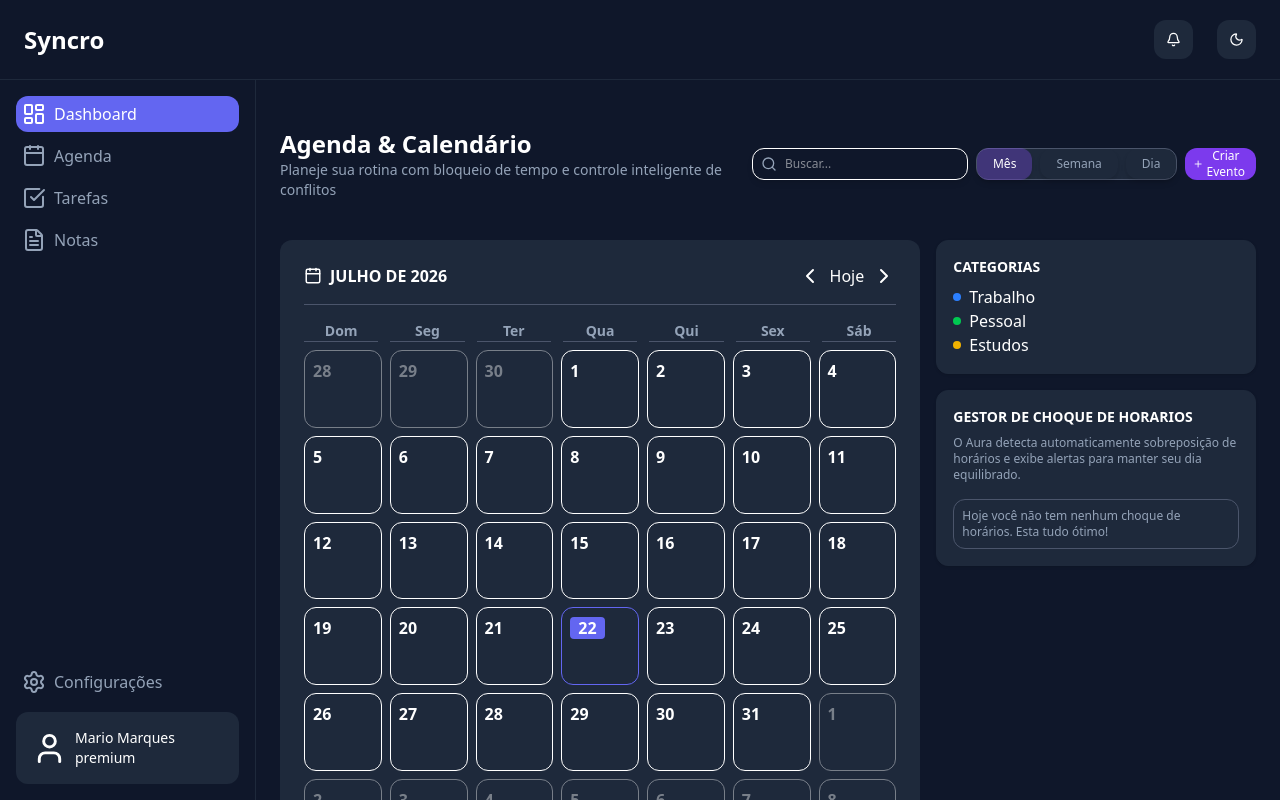
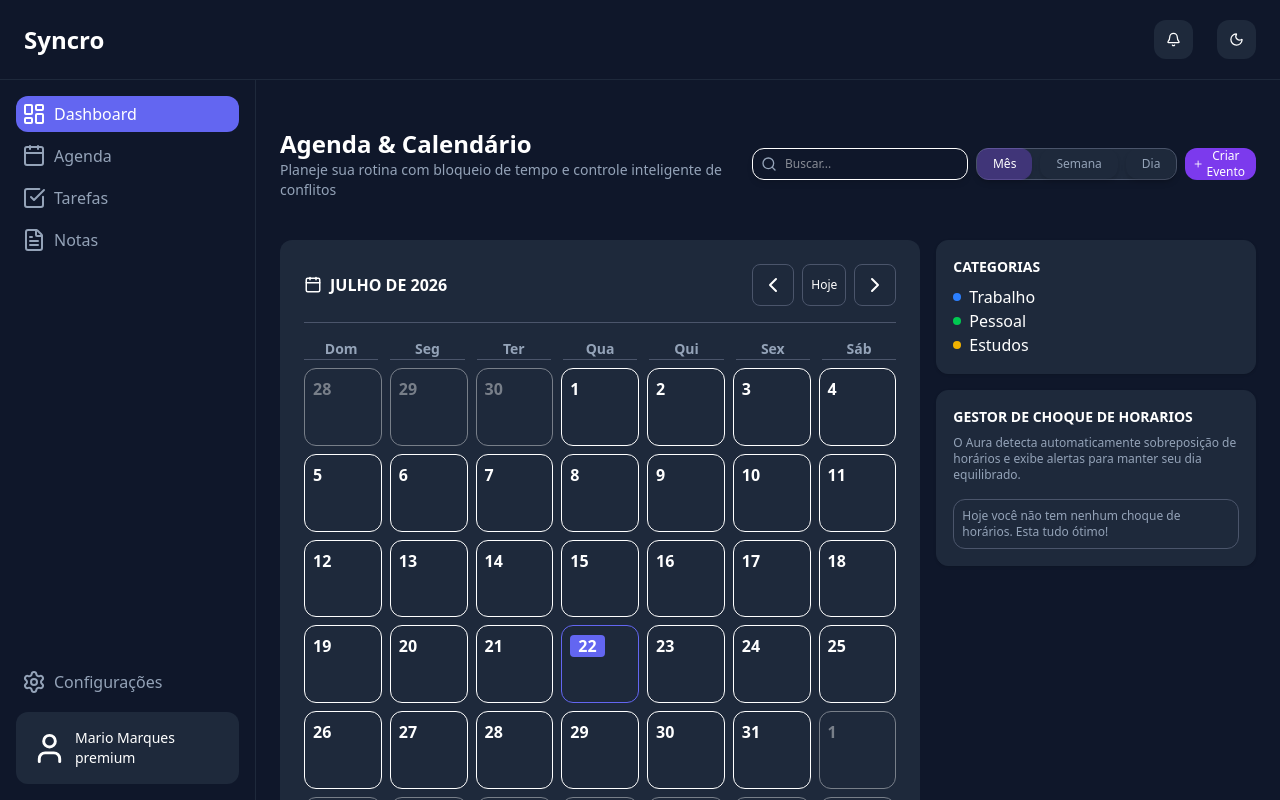
Before and after one commit to mario-leandro/productivity_website, a Next.js app: page /agenda in a window 1280 px wide. Built offline with nearby package versions, Linux system fonts and the light colour scheme.

Commit message:
lembrar de deixar o calendarioHeader dinamico

```diff
--- a/src/components/ui/Calendar.tsx
+++ b/src/components/ui/Calendar.tsx
@@ -89,13 +89,24 @@ function CalendarioHeader({
       </div>
 
       <div className="flex gap-2">
-        <button onClick={onPrevious}>
+        <button
+          className="rounded-lg p-2 text-xs border border-[var(--surface-four)]"
+          onClick={onPrevious}
+        >
           <ChevronLeft />
         </button>
 
-        <button onClick={onToday}>Hoje</button>
+        <button
+          className="rounded-lg p-2 text-xs border border-[var(--surface-four)]"
+          onClick={onToday}
+        >
+          Hoje
+        </button>
 
-        <button onClick={onNext}>
+        <button
+          className="rounded-lg p-2 text-xs border border-[var(--surface-four)]"
+          onClick={onNext}
+        >
           <ChevronRight />
         </button>
       </div>
@@ -183,12 +194,40 @@ function WeekDays() {
 export function WeekView() {
   return (
     <div className="md:w-2/3 rounded-xl bg-[var(--surface)] p-6">
-      <WeekHeader />
+      <div className="flex items-center justify-between">
+        <div className="flex items-center gap-2">
+          <Calendar size={18} />
 
-      <div className="flex">
-        <TimeColumn />
+          <span className="font-semibold uppercase">
+            Semana de 27 à 31 de Julho
+          </span>
+        </div>
 
-        <WeekGrid />
+        <div className="flex gap-2">
+          <button className="rounded-lg p-2 text-xs border border-[var(--surface-four)]">
+            <ChevronLeft />
+          </button>
+
+          <button className="rounded-lg p-2 text-xs border border-[var(--surface-four)]">
+            Hoje
+          </button>
+
+          <button className="rounded-lg p-2 text-xs border border-[var(--surface-four)]">
+            <ChevronRight />
+          </button>
+        </div>
+      </div>
+
+      <hr className="border-(--surface-four) my-4" />
+
+      <div>
+        <WeekHeader />
+
+        <div className="flex">
+          <TimeColumn />
+
+          <WeekGrid />
+        </div>
       </div>
     </div>
   );
@@ -249,8 +288,6 @@ function WeekEvents({ day }: { day: Date }) {
       end: 10,
       color: "#8b5cf6",
       date: "2026-07-27",
-      inicio: "09:00",
-      fim: "10:00",
     },
     {
       title: "Reunião",
@@ -258,8 +295,6 @@ function WeekEvents({ day }: { day: Date }) {
       end: 15,
       color: "#3b82f6",
       date: "2026-07-28",
-      inicio: "14:00",
-      fim: "15:00",
     },
   ];
 
@@ -301,17 +336,16 @@ function WeekEvent({ event }: WeekEventProps) {
     >
       <strong>{event.title}</strong>
 
-      <p>{event.start}:00</p>
+      <p>
+        {String(event.start).padStart(2, "0")}:00 -{" "}
+        {String(event.end).padStart(2, "0")}:00
+      </p>
     </div>
   );
 }
 
 export function DayView() {
-  return (
-    <div className="md:w-2/3 rounded-xl bg-[var(--surface)] p-6">
-      {/* <TimeColumn /> */}
-    </div>
-  );
+  return <div className="md:w-2/3 rounded-xl bg-[var(--surface)] p-6"></div>;
 }
 
 export function TimeColumn() {
```
